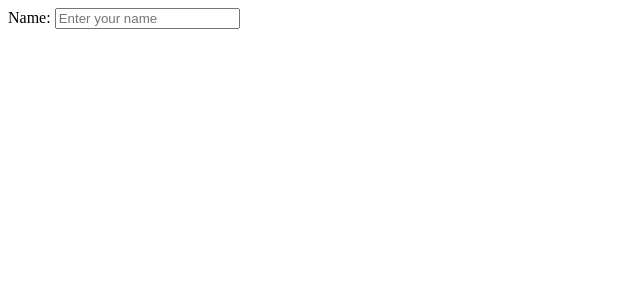
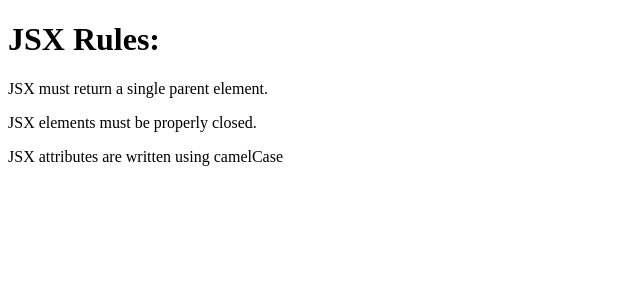
Before and after one commit to fuinodev/react-fundementals, a React (Vite) app: page / in a window 1280 px wide. Shown: the top 300 px of the page, without its empty margins (0-640 px from the left). Built offline with nearby package versions, Linux system fonts and the light colour scheme.

Commit message:
jsx rules

```diff
--- a/src/App.jsx
+++ b/src/App.jsx
@@ -1,12 +1,9 @@
+import JSXrules from "./components/JSXrules";
 const App = () => {
   return (
-    <section id="section">
-      <form>
-        <label htmlFor="name">Name: </label>
-        <input type="text" placeholder="Enter your name" />
-      </form>
-    </section>
-
+    <div>
+    <JSXrules />
+    </div>
   );
 };
 
--- /dev/null
+++ b/src/components/JSXrules.jsx
@@ -0,0 +1,13 @@
+const JSXrules = () => {
+  return (
+    <div>
+        <h1>JSX Rules:</h1>
+
+        <p>JSX must return a single parent element.</p>
+        <p>JSX elements must be properly closed.</p>
+        <p>JSX attributes are written using camelCase</p>
+    </div>
+  );
+};
+
+export default JSXrules;
```
